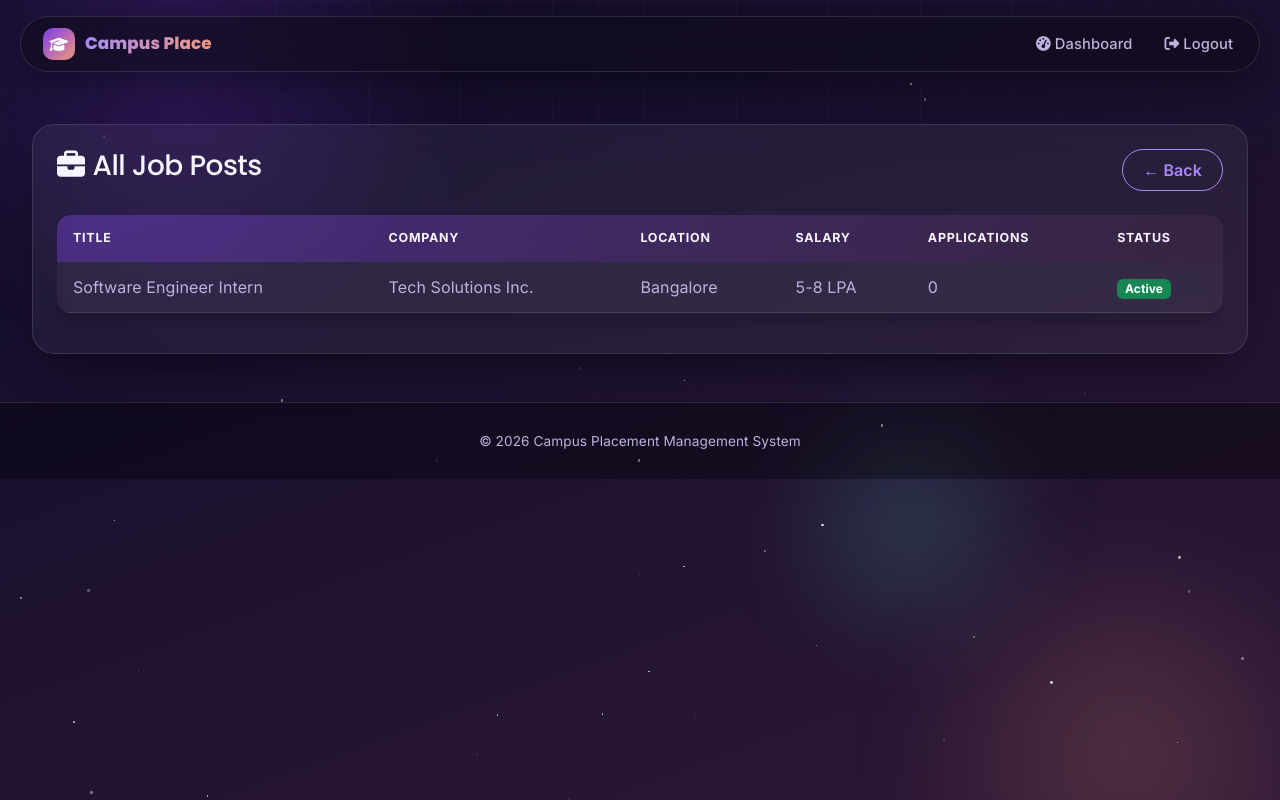
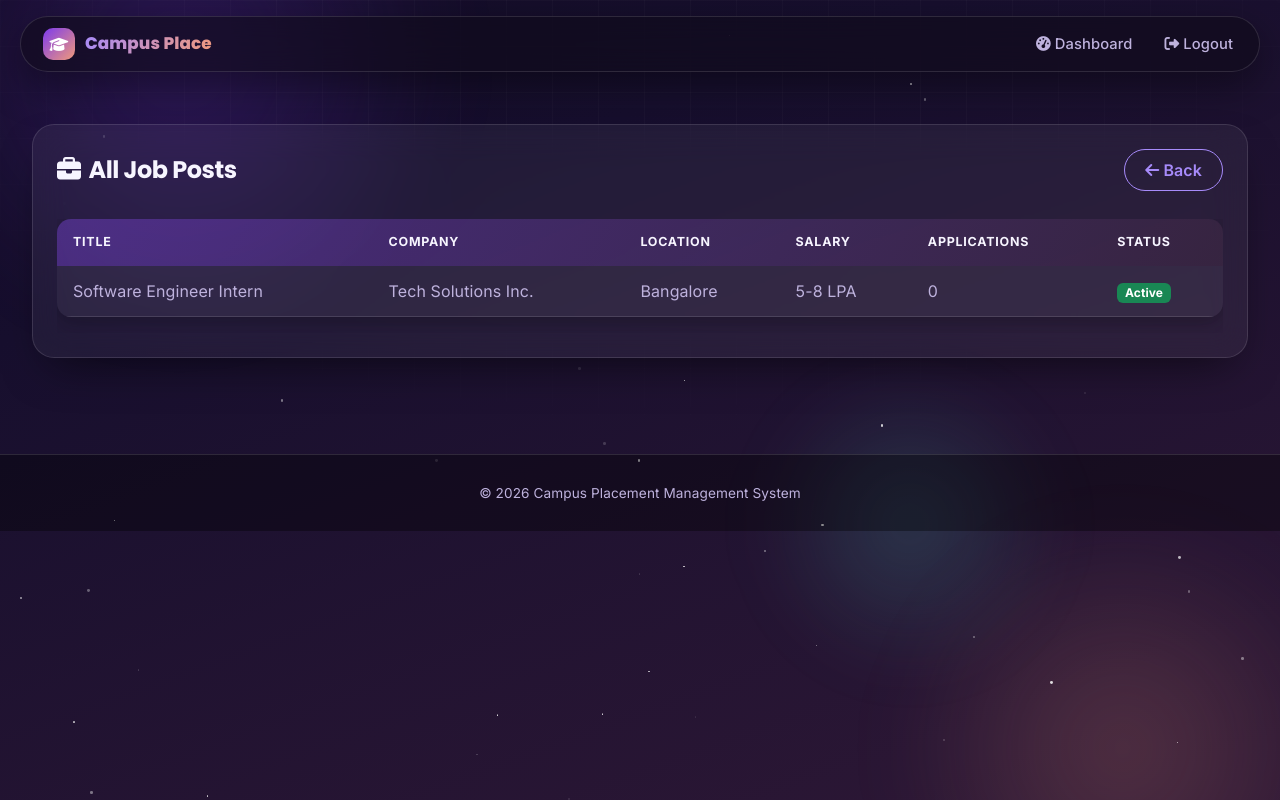
Before and after one commit to Nitish204/placement_managment_system, a Flask app: page /admin/jobs in a window 1280 px wide. Run offline with Flask 3, Linux system fonts and the light colour scheme; a user stored in the database is signed in; data comes from the database, SQL or seed files in the repository; data that the repository does not hold is empty.

Commit message:
Refactor admin_jobs.html layout and styling

```diff
--- a/templates/admin_jobs.html
+++ b/templates/admin_jobs.html
@@ -1,10 +1,10 @@
 {% extends "base.html" %}
 {% block content %}
-<div class="container mt-4">
+<div class="container" style="padding-top: 1.5rem; padding-bottom: 3rem;">
     <div class="glass-card p-4">
-        <div class="d-flex justify-content-between align-items-center mb-4">
+        <div class="page-header">
             <h3><i class="fas fa-briefcase me-2"></i>All Job Posts</h3>
-            <a href="{{ url_for('admin_dashboard') }}" class="btn btn-outline-gradient">← Back</a>
+            <a href="{{ url_for('admin_dashboard') }}" class="btn btn-outline-gradient"><i class="fas fa-arrow-left"></i> Back</a>
         </div>
         <div class="table-responsive">
             <table class="table custom-table">
```
